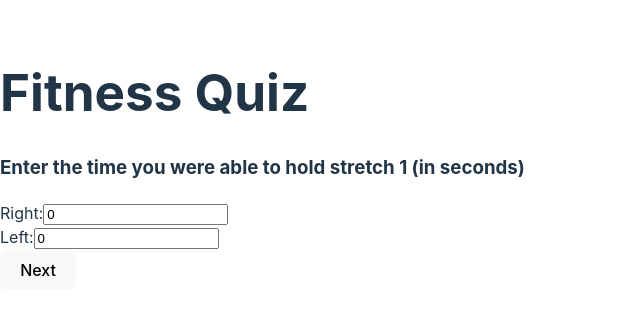
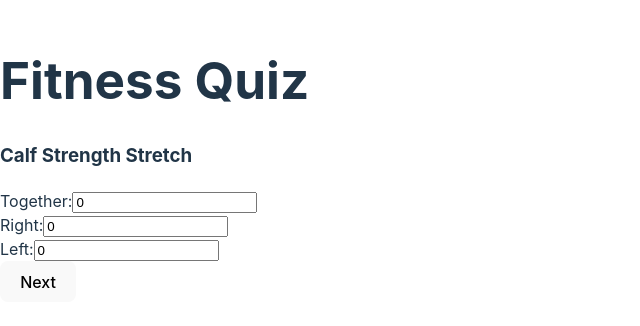
Before and after one commit to zmatthews33/exercise-quiz-app, a React (Vite) app: page / in a window 1280 px wide. Shown: the part 240-566 px from the top of the page, without its empty margins (0-640 px from the left). Built offline with nearby package versions, Linux system fonts and the light colour scheme.

Commit message:
made adjustment to component logic, added prettier and updated tsconfig

```diff
--- a/package.json
+++ b/package.json
@@ -10,6 +10,7 @@
     "preview": "vite preview"
   },
   "dependencies": {
+    "prettier": "^3.3.2",
     "react": "^18.3.1",
     "react-dom": "^18.3.1"
   },
--- a/src/components/Question.tsx
+++ b/src/components/Question.tsx
@@ -1,44 +1,66 @@
-import React from 'react';
+// src/components/Question.tsx
+import React from 'react'
 
 interface QuestionProps {
-  question: string;
-  eachSide?: boolean;
-  answer: number[];
-  onAnswerChange: (e: React.ChangeEvent<HTMLInputElement>, side: number) => void;
+  question: string
+  desc?: string
+  eachSide?: boolean
+  bothSidesTogether?: boolean
+  answer: number[]
+  onAnswerChange: (e: React.ChangeEvent<HTMLInputElement>, side: number) => void
 }
 
-const Question: React.FC<QuestionProps> = ({ question, eachSide, answer, onAnswerChange }) => {
+const Question: React.FC<QuestionProps> = ({
+  question,
+  desc,
+  eachSide,
+  bothSidesTogether,
+  answer,
+  onAnswerChange,
+}) => {
   return (
     <div>
       <h3>{question}</h3>
-      {eachSide ? (
+      <p>{desc}</p>
+      {bothSidesTogether && (
+        <div>
+          <label>Together:</label>
+          <input
+            type='number'
+            value={answer[0]}
+            onChange={(e) => onAnswerChange(e, 0)}
+          />
+        </div>
+      )}
+      {eachSide && (
         <>
           <div>
             <label>Right:</label>
             <input
-              type="number"
-              value={answer[0]}
-              onChange={(e) => onAnswerChange(e, 0)}
+              type='number'
+              value={answer[1]}
+              onChange={(e) => onAnswerChange(e, 1)}
             />
           </div>
           <div>
             <label>Left:</label>
             <input
-              type="number"
-              value={answer[1]}
-              onChange={(e) => onAnswerChange(e, 1)}
+              type='number'
+              value={answer[2]}
+              onChange={(e) => onAnswerChange(e, 2)}
             />
           </div>
         </>
-      ) : (
+      )}
+      {!eachSide && !bothSidesTogether && (
         <input
-          type="number"
+          type='number'
           value={answer[0]}
           onChange={(e) => onAnswerChange(e, 0)}
         />
       )}
     </div>
-  );
-};
+  )
+}
 
-export default Question;
+export default Question
--- a/src/components/Quiz.tsx
+++ b/src/components/Quiz.tsx
@@ -1,56 +1,71 @@
-import React, { useState } from 'react';
-
-// components
-import Question from './Question';
+// src/components/Quiz.tsx
+import React, { useState } from 'react'
+import Question from './Question'
 
 interface QuestionData {
-  question: string;
-  eachSide?: boolean;
+  question: string
+  desc?: string
+  eachSide?: boolean
+  bothSidesTogether?: boolean
 }
 
 interface QuizProps {
-  onQuizComplete: (score: number) => void;
+  onQuizComplete: (score: number) => void
 }
 
 const questions: QuestionData[] = [
-  { question: "Enter the time you were able to hold stretch 1 (in seconds)", eachSide: true },
-  { question: "Enter the time you were able to hold stretch 2 (in seconds)" },
-  // Add more questions when I get them
-];
+  {
+    question: 'Calf Strength Stretch',
+    eachSide: true,
+    bothSidesTogether: true,
+  },
+  { question: 'Hip Strength Stretch', eachSide: true, bothSidesTogether: true },
+  { question: 'Balance Test', eachSide: true },
+  { question: 'Knee Strength Stretch', eachSide: true },
+  { question: 'Whatever Strength Stretch', eachSide: true },
+  // Add more questions when needed
+]
 
 const Quiz: React.FC<QuizProps> = ({ onQuizComplete }) => {
-  const [currentQuestion, setCurrentQuestion] = useState(0);
-  const [answers, setAnswers] = useState<number[][]>(questions.map(q => q.eachSide ? [0, 0] : [0]));
+  const [currentQuestion, setCurrentQuestion] = useState(0)
+  const [answers, setAnswers] = useState<number[][]>(
+    questions.map((q) => (q.eachSide ? [0, 0, 0] : [0])),
+  )
 
-  const handleInputChange = (e: React.ChangeEvent<HTMLInputElement>, side: number) => {
-    const value = parseInt(e.target.value);
-    const newAnswers = [...answers];
-    newAnswers[currentQuestion][side] = isNaN(value) ? 0 : value;
-    setAnswers(newAnswers);
-  };
+  const handleInputChange = (
+    e: React.ChangeEvent<HTMLInputElement>,
+    side: number,
+  ) => {
+    const value = parseInt(e.target.value)
+    const newAnswers = [...answers]
+    newAnswers[currentQuestion][side] = isNaN(value) ? 0 : value
+    setAnswers(newAnswers)
+  }
 
   const handleNextClick = () => {
     if (currentQuestion < questions.length - 1) {
-      setCurrentQuestion(currentQuestion + 1);
+      setCurrentQuestion(currentQuestion + 1)
     } else {
-      const totalScore = answers.flat().reduce((acc, curr) => acc + curr, 0);
-      onQuizComplete(totalScore);
+      const totalScore = answers.flat().reduce((acc, curr) => acc + curr, 0)
+      onQuizComplete(totalScore)
     }
-  };
+  }
 
   return (
     <div>
       <Question
         question={questions[currentQuestion].question}
+        desc={questions[currentQuestion].desc}
         eachSide={questions[currentQuestion].eachSide}
+        bothSidesTogether={questions[currentQuestion].bothSidesTogether}
         answer={answers[currentQuestion]}
         onAnswerChange={handleInputChange}
       />
       <button onClick={handleNextClick}>
-        {currentQuestion < questions.length - 1 ? "Next" : "Finish"}
+        {currentQuestion < questions.length - 1 ? 'Next' : 'Finish'}
       </button>
     </div>
-  );
-};
+  )
+}
 
-export default Quiz;
+export default Quiz
--- a/src/data/exerciseLists.ts
+++ b/src/data/exerciseLists.ts
@@ -1,24 +1,59 @@
 // exercise lists
 export const beginnerList = [
-  { name: 'Push-ups', url: 'https://example.com/push-ups', sets: 3, reps: 10},
-  { name: 'Squats', url: 'https://example.com/squats', sets: 3, reps: 10},
-  { name: 'Plank', url: 'https://example.com/plank',  sets: 3, hold: 30},
-  { name: 'Lunges', url: 'https://example.com/lunges', sets: 3, reps: 10},
-  { name: 'Jumping Jacks', url: 'https://example.com/jumping-jacks', sets: 3, reps: 25},
-];
+  { name: 'Push-ups', url: 'https://example.com/push-ups', sets: 3, reps: 10 },
+  { name: 'Squats', url: 'https://example.com/squats', sets: 3, reps: 10 },
+  { name: 'Plank', url: 'https://example.com/plank', sets: 3, hold: 30 },
+  { name: 'Lunges', url: 'https://example.com/lunges', sets: 3, reps: 10 },
+  {
+    name: 'Jumping Jacks',
+    url: 'https://example.com/jumping-jacks',
+    sets: 3,
+    reps: 25,
+  },
+]
 
 export const intermediateList = [
-  { name: 'Bench Press', url: 'https://example.com/bench-press', sets: 3, reps: 10},
-  { name: 'Deadlift', url: 'https://example.com/deadlift', sets: 3, reps: 10},
-  { name: 'Pull-ups', url: 'https://example.com/pull-ups', sets: 3, reps: 10},
-  { name: 'Dips', url: 'https://example.com/dips', sets: 3, reps: 10},
-  { name: 'Shoulder Press', url: 'https://example.com/shoulder-press', sets: 3, reps: 10},
-];
+  {
+    name: 'Bench Press',
+    url: 'https://example.com/bench-press',
+    sets: 3,
+    reps: 10,
+  },
+  { name: 'Deadlift', url: 'https://example.com/deadlift', sets: 3, reps: 10 },
+  { name: 'Pull-ups', url: 'https://example.com/pull-ups', sets: 3, reps: 10 },
+  { name: 'Dips', url: 'https://example.com/dips', sets: 3, reps: 10 },
+  {
+    name: 'Shoulder Press',
+    url: 'https://example.com/shoulder-press',
+    sets: 3,
+    reps: 10,
+  },
+]
 
 export const advancedList = [
-  { name: 'Clean and Jerk', url: 'https://example.com/clean-and-jerk', sets: 3, reps: 10},
-  { name: 'Snatch', url: 'https://example.com/snatch', sets: 3, reps: 10},
-  { name: 'Muscle Ups', url: 'https://example.com/muscle-ups', sets: 3, reps: 10},
-  { name: 'Handstand Push-ups', url: 'https://example.com/handstand-push-ups', sets: 3, reps: 10},
-  { name: 'Pistol Squats', url: 'https://example.com/pistol-squats', sets: 3, reps: 10},
-];
+  {
+    name: 'Clean and Jerk',
+    url: 'https://example.com/clean-and-jerk',
+    sets: 3,
+    reps: 10,
+  },
+  { name: 'Snatch', url: 'https://example.com/snatch', sets: 3, reps: 10 },
+  {
+    name: 'Muscle Ups',
+    url: 'https://example.com/muscle-ups',
+    sets: 3,
+    reps: 10,
+  },
+  {
+    name: 'Handstand Push-ups',
+    url: 'https://example.com/handstand-push-ups',
+    sets: 3,
+    reps: 10,
+  },
+  {
+    name: 'Pistol Squats',
+    url: 'https://example.com/pistol-squats',
+    sets: 3,
+    reps: 10,
+  },
+]
```
Also changed, not shown: src/App.tsx (+13 -13 lines), src/components/ExerciseLink.tsx (+16 -15 lines), src/components/Results.tsx (+21 -17 lines), tsconfig.json (+6 -1 lines), .eslintrc.cjs, 2 other files (tests, documents, lock files or other folders).
